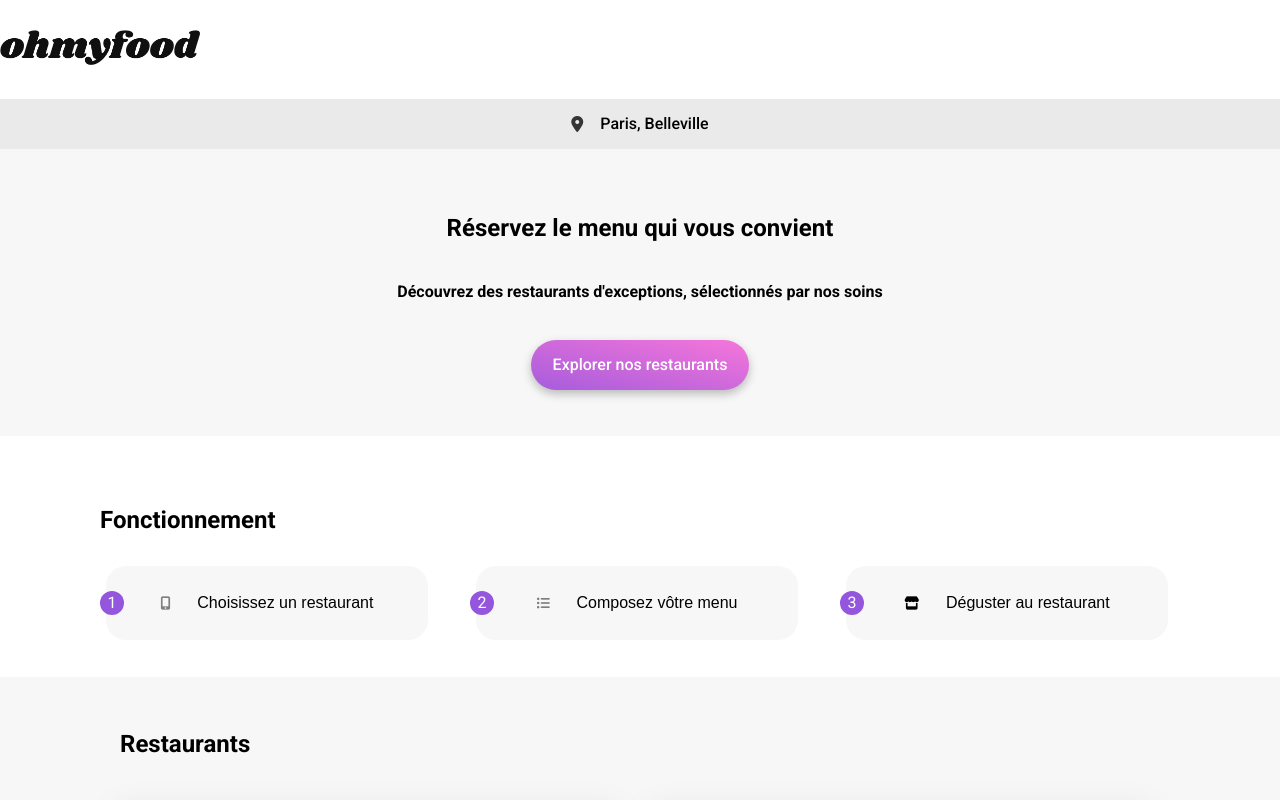
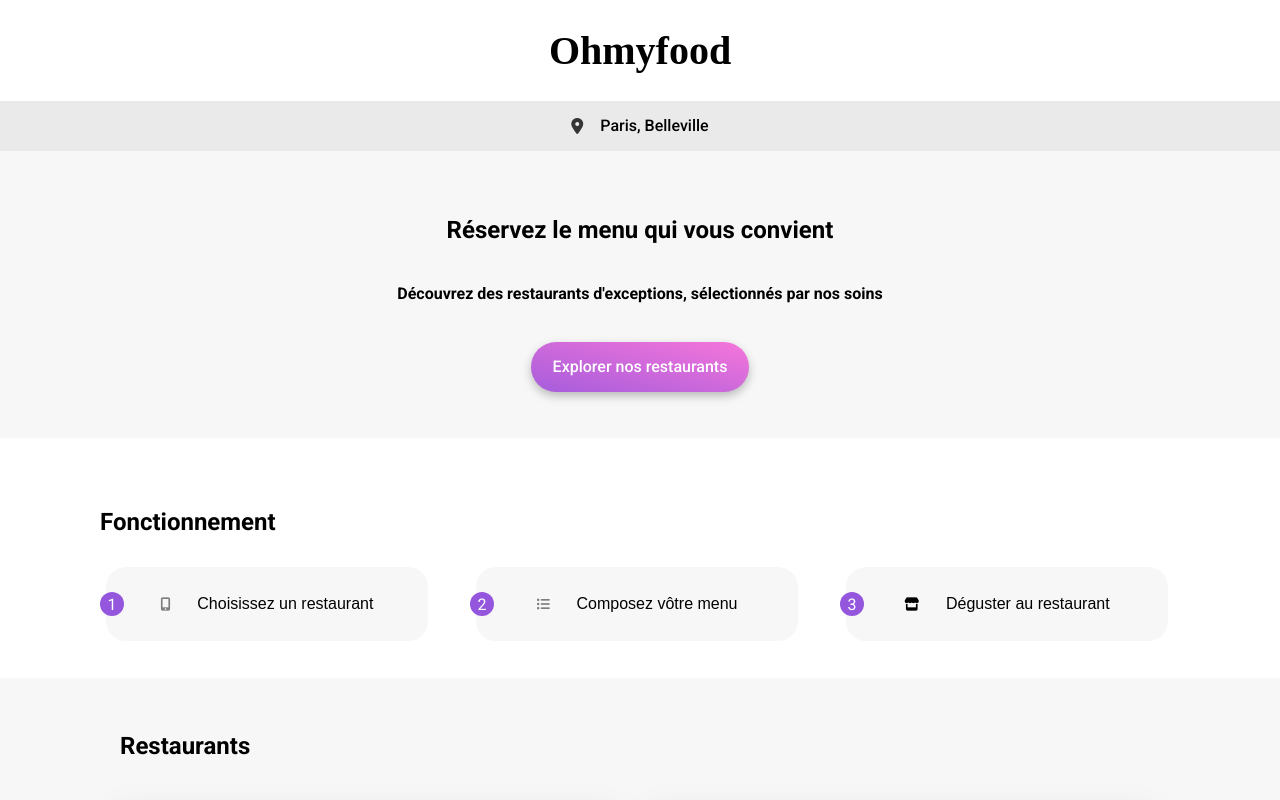
Before and after one commit to julianneangotmigotto/ohmyfood, a website: page index.html in a window 1280 px wide. Shown: the top 800 px of the page. Drawn offline with Linux system fonts and the light colour scheme; a web font is replaced by a local one.

Commit message:
derniere maj

```diff
--- a/index.html
+++ b/index.html
@@ -33,10 +33,7 @@
       <div class="loader"></div>
     </div>
     <header>
-      <div class="ohmyfoodlogo">
-        <a class="logo" href="./">
-          <img src="./Images/images/logo/ohmyfood.png" alt="logo Ohmyfood" />
-        </a>
+        <h1>Ohmyfood</h1>
       </div>
     </header>
     <main>
--- a/sass/index.scss
+++ b/sass/index.scss
@@ -12,7 +12,14 @@ a {
     text-decoration: none;
     color: #000;
 }
-
+h1 {
+    display: flex;
+    justify-content: center;
+    align-items: center;
+    font-family: Shrikhand;
+    font-size: 30px;
+    font-weight: 700;
+}
 
 
 /**** Section Location ****/
@@ -71,6 +78,8 @@ a {
     flex-direction: column;
     align-items: center;
     justify-content: center;
+    padding-left: 20px;
+    padding-right: 20px;
 
     .etape {
         display: flex;
@@ -190,6 +199,10 @@ a {
 
     }
 
+        h1 {
+            font-size: 40px;
+        }
+
     .ohmyfoodlogo img {
         padding-top: 30px;
         padding-bottom: 30px;
```
Also changed, not shown: css/style.css, 1 other file.
